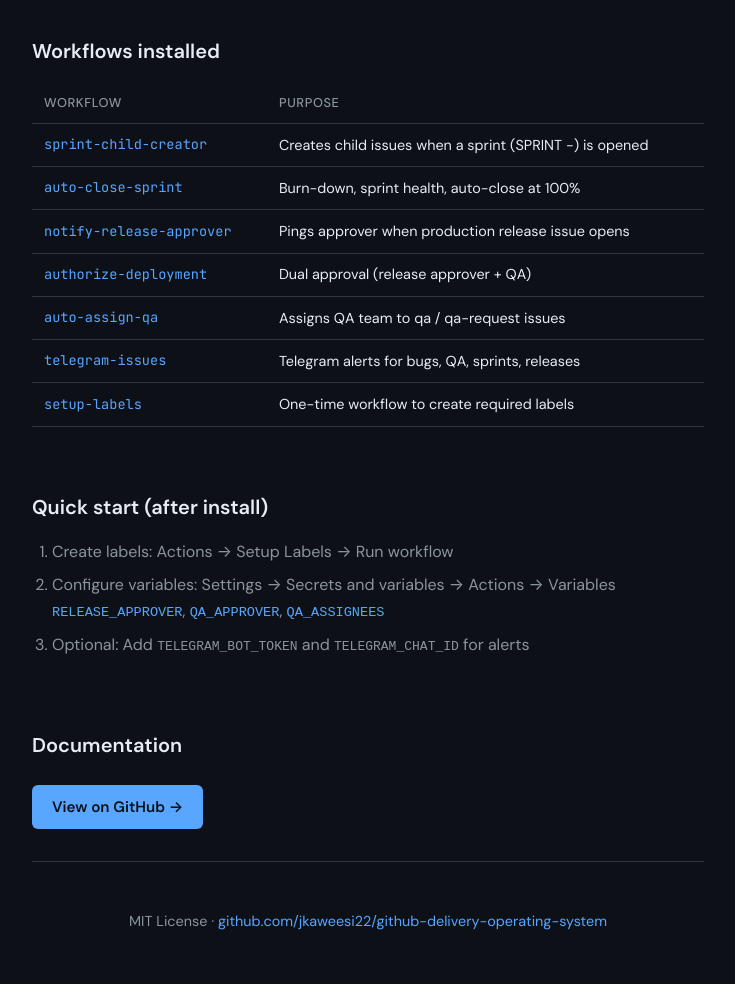
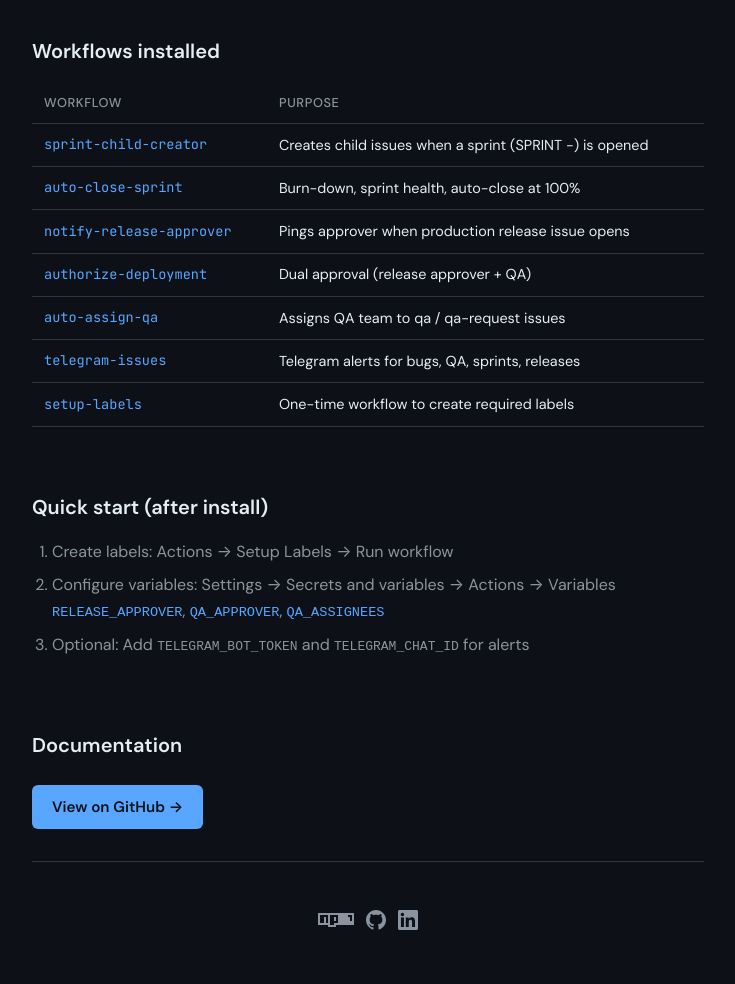
Before and after one commit to jkaweesi22/github-delivery-operating-system, a website: page docs/index.html in a window 1280 px wide. Shown: the part 1633-2617 px from the top of the page, without its empty margins (272-1007 px from the left). Drawn offline with Linux system fonts and the light colour scheme.

Commit message:
docs: update footer with npm icon and layout tweaks
- Add npm icon linking to package page
- Reorder icons: npm first, then GitHub, LinkedIn
- Remove MIT License text
- Increase npm icon size

```diff
--- a/docs/index.html
+++ b/docs/index.html
@@ -182,20 +182,47 @@
     }
 
     footer {
-      text-align: center;
-      padding: 3rem 0 2rem;
+      padding: 2.5rem 0;
       border-top: 1px solid var(--border);
       color: var(--text-muted);
       font-size: 0.9rem;
     }
 
-    footer a {
-      color: var(--accent);
-      text-decoration: none;
+    .footer-content {
+      display: flex;
+      align-items: center;
+      justify-content: center;
+      gap: 1rem;
+      flex-wrap: wrap;
     }
 
-    footer a:hover {
-      text-decoration: underline;
+    .footer-icons {
+      display: flex;
+      align-items: center;
+      gap: 0.75rem;
+    }
+
+    .footer-icons a {
+      display: inline-flex;
+      align-items: center;
+      justify-content: center;
+      color: var(--text-muted);
+      text-decoration: none;
+      transition: color 0.15s;
+    }
+
+    .footer-icons a:hover {
+      color: var(--accent);
+    }
+
+    .footer-icons svg {
+      width: 20px;
+      height: 20px;
+    }
+
+    .footer-icon-npm svg {
+      width: 36px;
+      height: 36px;
     }
   </style>
 </head>
@@ -288,7 +315,19 @@
     </section>
 
     <footer>
-      <p>MIT License · <a href="https://github.com/jkaweesi22/github-delivery-operating-system">github.com/jkaweesi22/github-delivery-operating-system</a></p>
+      <div class="footer-content">
+        <div class="footer-icons">
+          <a href="https://www.npmjs.com/package/github-delivery-os" target="_blank" rel="noopener noreferrer" aria-label="npm" class="footer-icon-npm">
+            <svg viewBox="0 0 24 24" fill="currentColor"><path d="M0 7.334v8h6.666v1.332H12v-1.332h12v-8H0zm6.666 6.664H5.334v-4H3.999v4H1.335V8.667h5.331v5.331zm4 0v1.336H8.001V8.667h5.334v5.332h-2.669v-1.336h.001zM10.665 10H12v2.666h-1.335V10zm12 2.666h-1.33v-2.666h-1.336v2.666h-1.335V8.667h4.001v4zm-3.999-4h1.335v4h-1.335V8.667z"/></svg>
+          </a>
+          <a href="https://github.com/jkaweesi22/github-delivery-operating-system" target="_blank" rel="noopener noreferrer" aria-label="GitHub">
+            <svg viewBox="0 0 24 24" fill="currentColor"><path d="M12 0c-6.626 0-12 5.373-12 12 0 5.302 3.438 9.8 8.207 11.387.599.111.793-.261.793-.577v-2.234c-3.338.726-4.033-1.416-4.033-1.416-.546-1.387-1.333-1.756-1.333-1.756-1.089-.745.083-.729.083-.729 1.205.084 1.839 1.237 1.839 1.237 1.07 1.834 2.807 1.304 3.492.997.107-.775.418-1.305.762-1.604-2.665-.305-5.467-1.334-5.467-5.931 0-1.311.469-2.381 1.236-3.221-.124-.303-.535-1.524.117-3.176 0 0 1.008-.322 3.301 1.23.957-.266 1.983-.399 3.003-.404 1.02.005 2.047.138 3.006.404 2.291-1.552 3.297-1.23 3.297-1.23.653 1.653.242 2.874.118 3.176.77.84 1.235 1.911 1.235 3.221 0 4.609-2.807 5.624-5.479 5.921.43.372.823 1.102.823 2.222v3.293c0 .319.192.694.801.576 4.765-1.589 8.199-6.086 8.199-11.386 0-6.627-5.373-12-12-12z"/></svg>
+          </a>
+          <a href="https://www.linkedin.com/in/jackie-namanda-75912a81/" target="_blank" rel="noopener noreferrer" aria-label="LinkedIn">
+            <svg viewBox="0 0 24 24" fill="currentColor"><path d="M20.447 20.452h-3.554v-5.569c0-1.328-.027-3.037-1.852-3.037-1.853 0-2.136 1.445-2.136 2.939v5.667H9.351V9h3.414v1.561h.046c.477-.9 1.637-1.85 3.37-1.85 3.601 0 4.267 2.37 4.267 5.455v6.286zM5.337 7.433c-1.144 0-2.063-.926-2.063-2.065 0-1.138.92-2.063 2.063-2.063 1.14 0 2.064.925 2.064 2.063 0 1.139-.925 2.065-2.064 2.065zm1.782 13.019H3.555V9h3.564v11.452zM22.225 0H1.771C.792 0 0 .774 0 1.729v20.542C0 23.227.792 24 1.771 24h20.451C23.2 24 24 23.227 24 22.271V1.729C24 .774 23.2 0 22.222 0h.003z"/></svg>
+          </a>
+        </div>
+      </div>
     </footer>
   </div>
 </body>
```
